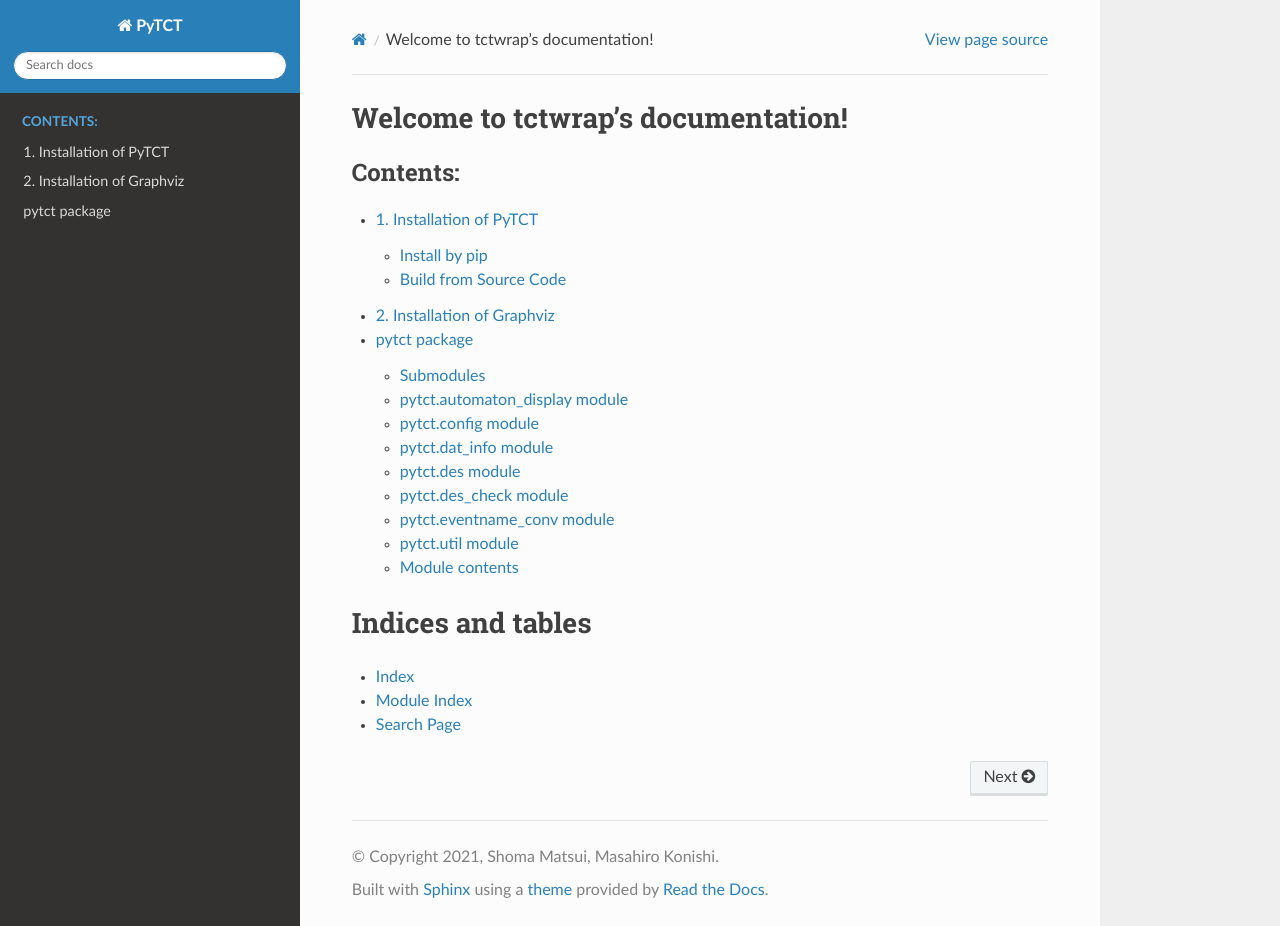
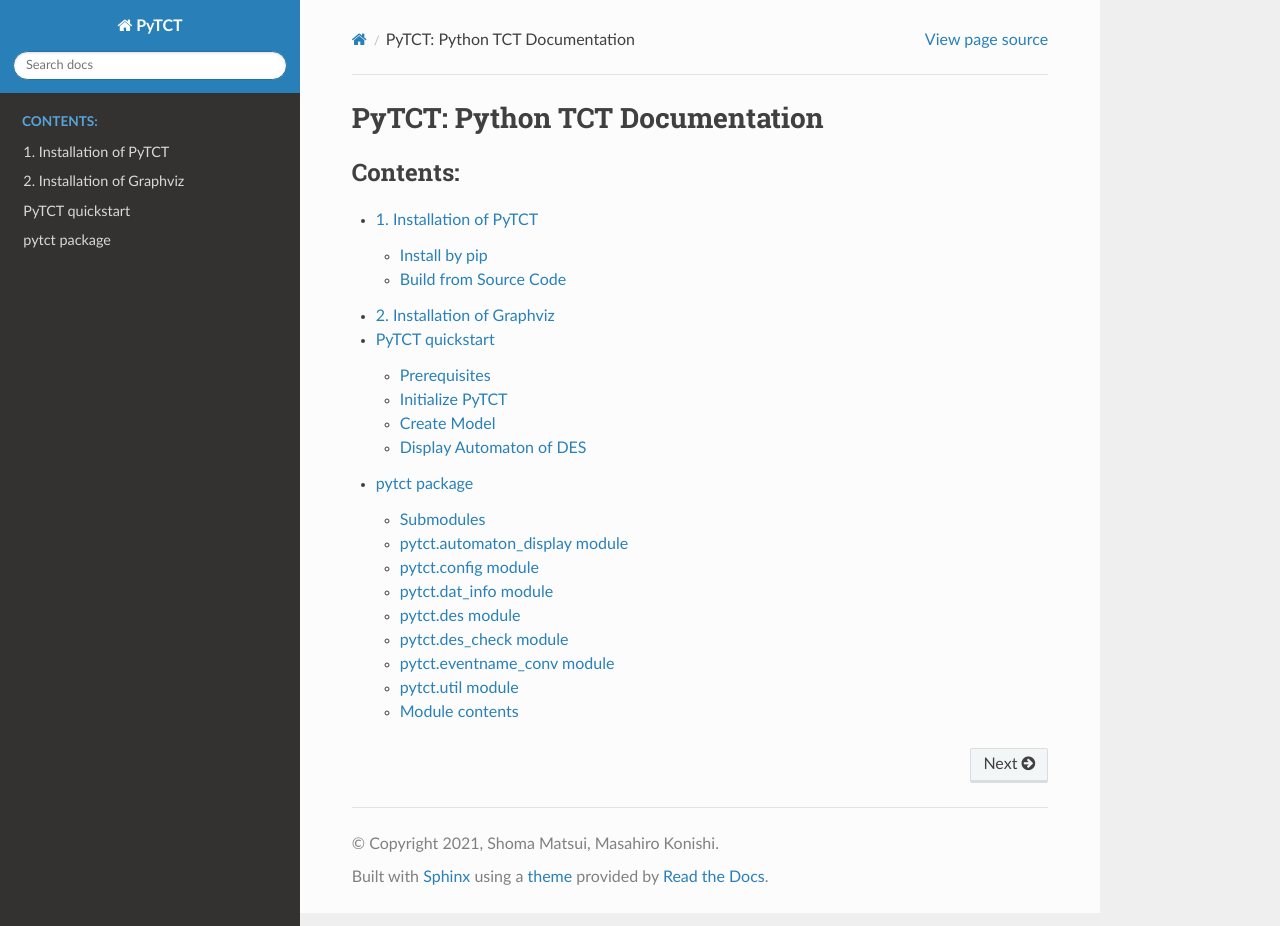
Before and after one commit to OMUCAI/PiTCT, a Sphinx documentation site: the page built from docs/index.rst, in a window 1280 px wide and 926 px high. Built offline with Sphinx 7.4.7 and the Read the Docs theme 2.0.0, drawn with Linux system fonts in a browser that asks for light colours; some of the changed lines change nothing that is shown.

Commit message:
wip quick start

```diff
--- /dev/null
+++ b/docs/documents/quick-start.rst
@@ -0,0 +1,51 @@
+PyTCT quickstart
+================
+
+Prerequisites
+-------------
+
+| You'll need to know a bit of Python and complete :ref:`install section<install>`.
+| I recommend to use `Jupyter Lab <https://jupyter.org/install>`__ or `Jupyter Notebook <https://jupyter.org/install>`__ Environment.
+
+Initialize PyTCT
+----------------
+
+PyTCT will create a lot of files in the current directory. You may think it is disturbing.
+PyTCT has a feature its file save a specified directory. Let's setup. ::
+
+    import pytct
+
+    pytct.init("save_dir")
+
+That's all. When you run this program, you will have created a folder named save_dir.
+If you run it again, you will get an error. This is because PyTCT does not allow you to recreate a folders with names that exist.
+If you want to overwrite, set the overwrite argument to True. ::
+
+    import pytct
+
+    pytct.init("save_dir", overwrite=True)
+
+Create Model
+-------------
+
+Let's create automaton model of DES.
+
+.. code-block:: python
+
+    delta = [(0,11,1),
+             (1,10,0),
+             (1,12,2),
+             (2,14,3),
+             (2,13,0),
+             (0,15,4)]
+    Qm = [0,1]
+    pytct.create("model1", 5, delta, Qm)
+
+you have to pass four argument to ``create`` function.
+First argument is DES name. it can use any string.
+Second argument is number of state. In this example, there are states from 0 to 4, so the value is 5.
+Third argument is transition tuple. An element must be defined in the order of `(exit state, event, enter state)`
+Forth argument is marker state list.
+
+Display Automaton of DES
+------------------------
--- a/docs/index.rst
+++ b/docs/index.rst
@@ -1,9 +1,4 @@
-.. tctwrap documentation master file, created by
-   sphinx-quickstart on Wed Jun 16 00:51:32 2021.
-   You can adapt this file completely to your liking, but it should at least
-   contain the root `toctree` directive.
-
-Welcome to tctwrap's documentation!
+PyTCT: Python TCT Documentation
 ===================================
 
 .. toctree::
@@ -11,12 +6,5 @@ Welcome to tctwrap's documentation!
    :caption: Contents:
 
    documents/install
+   documents/quick-start
    reference/pytct
-
-
-Indices and tables
-==================
-
-* :ref:`genindex`
-* :ref:`modindex`
-* :ref:`search`
```
